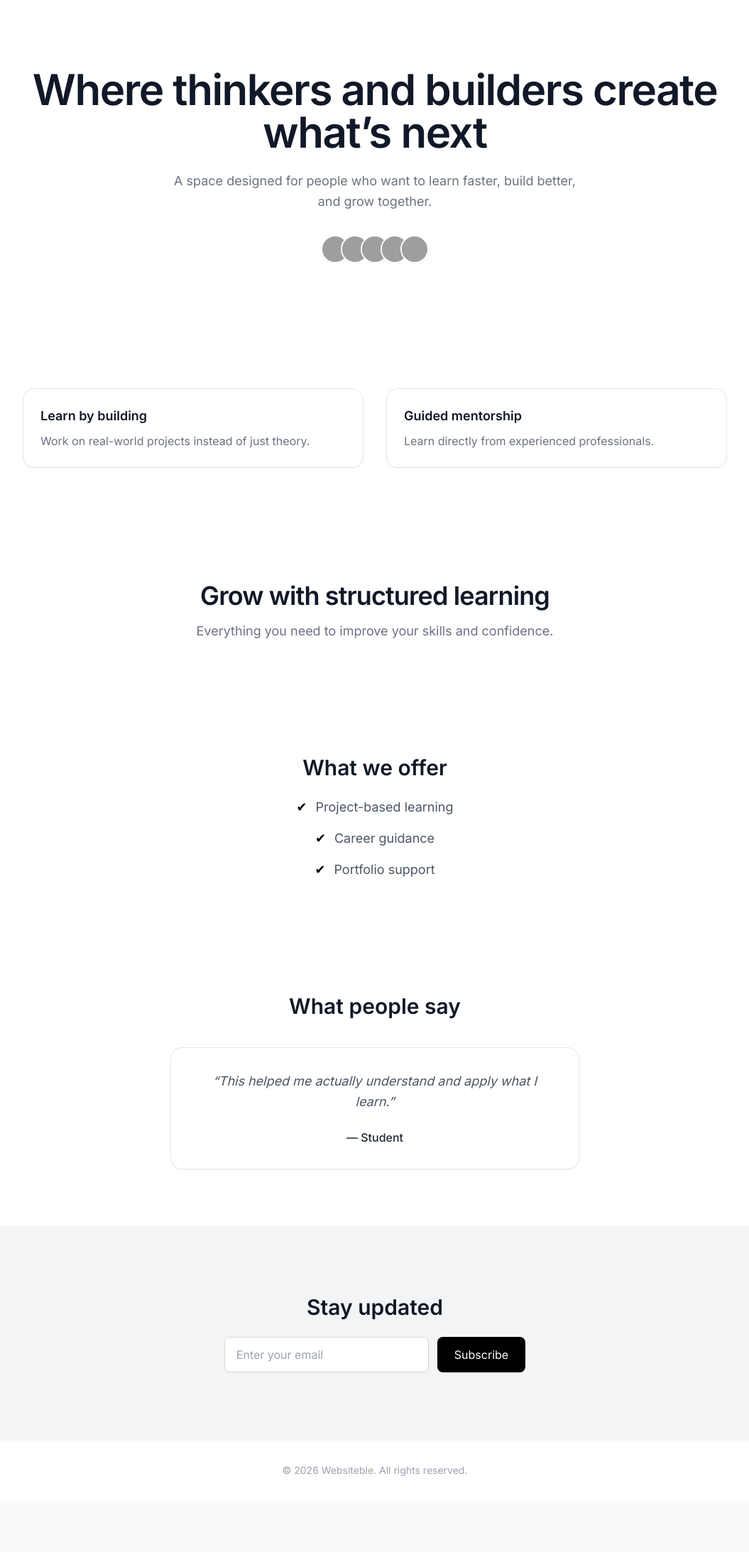
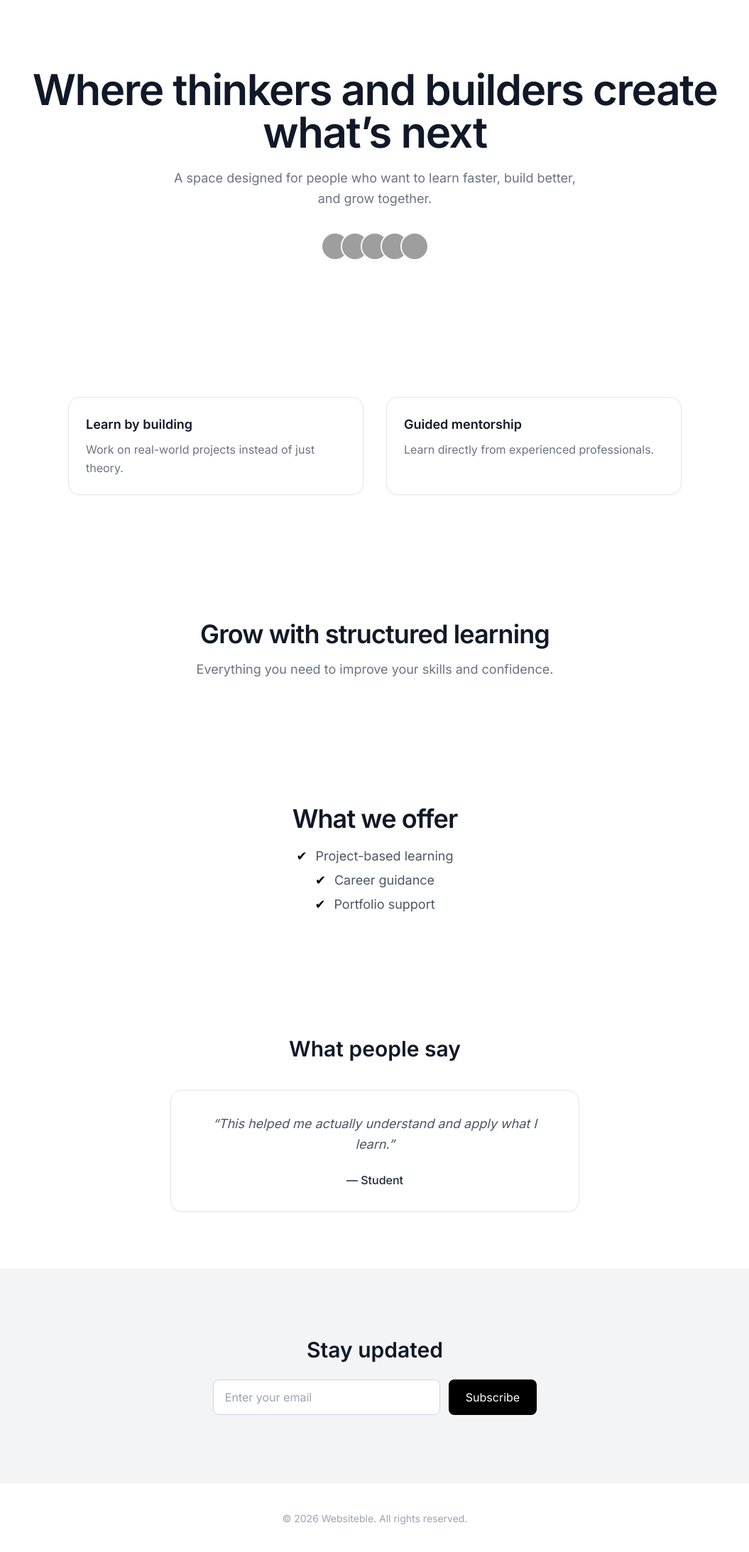
Before and after one commit to Gokulnathkm/websiteble-ui, a React (Vite) app: page / in a window 1280 px wide. Shown: the top 2186 px of the page at 71% size, without its empty margins (112-1167 px from the left). Before the commit the page ends 2113 px from the top, so only its background shows below. Built offline with nearby package versions, Linux system fonts and the light colour scheme; grey boxes are pictures that could not be loaded.

Commit message:
UI polish with spacing, alignment, and responsiveness improvements

```diff
--- a/src/sections/Footer.jsx
+++ b/src/sections/Footer.jsx
@@ -1,6 +1,6 @@
 const Footer = () => {
   return (
-    <footer className="py-8 text-center text-sm text-gray-400">
+    <footer className="py-10 text-center text-sm text-gray-400">
       © 2026 Websiteble. All rights reserved.
     </footer>
   );
--- a/src/sections/Hero.jsx
+++ b/src/sections/Hero.jsx
@@ -8,7 +8,7 @@ const Hero = () => {
         Where thinkers and builders create what’s next
       </h1>
 
-      <p className="mt-6 text-gray-500 max-w-xl mx-auto text-lg leading-relaxed">
+      <p className="mt-5 text-gray-500 max-w-xl mx-auto text-lg leading-relaxed">
         A space designed for people who want to learn faster, build better, and grow together.
       </p>
 
--- a/src/sections/Highlights.jsx
+++ b/src/sections/Highlights.jsx
@@ -11,7 +11,7 @@ const cardData = [
 
 const Highlights = () => {
   return (
-    <section className="max-w-5xl mx-auto px-4 py-20 grid md:grid-cols-2 gap-8">
+    <section className="max-w-4xl mx-auto px-4 py-24 grid md:grid-cols-2 gap-8">
       {cardData.map((item, i) => (
         <div
           key={i}
--- a/src/sections/Newsletter.jsx
+++ b/src/sections/Newsletter.jsx
@@ -10,7 +10,7 @@ const Newsletter = () => {
         <input
           type="email"
           placeholder="Enter your email"
-          className="px-4 py-3 border border-gray-300 rounded-lg w-full sm:w-72 focus:outline-none focus:ring-2 focus:ring-black transition-all duration-300 ease-in-out"
+          className="px-4 py-3 border border-gray-300 rounded-lg w-full sm:w-80 focus:outline-none focus:ring-2 focus:ring-black transition-all duration-300 ease-in-out"
         />
 
         <button className="bg-black text-white px-6 py-3 rounded-lg hover:opacity-90 active:scale-95 transition-all duration-300 ease-in-out">
--- a/src/sections/Offerings.jsx
+++ b/src/sections/Offerings.jsx
@@ -6,19 +6,24 @@ const offerings = [
 
 const Offerings = () => {
   return (
-    <section className="max-w-4xl mx-auto px-4 py-20 text-center">
-      <h2 className="text-2xl md:text-3xl font-semibold">
+    <section className="max-w-4xl mx-auto px-4 py-24 text-center">
+
+      <h2 className="text-3xl md:text-4xl font-semibold tracking-tight">
         What we offer
       </h2>
 
       <ul className="mt-6 space-y-4 text-gray-600">
         {offerings.map((item, i) => (
-    <li key={i} className="flex justify-center items-center gap-3 text-lg">
+          <li
+            key={i}
+            className="flex justify-center items-center gap-3 text-lg leading-none"
+          >
             <span className="text-black">✔</span>
             {item}
           </li>
         ))}
       </ul>
+
     </section>
   );
 };
--- a/src/sections/Testimonials.jsx
+++ b/src/sections/Testimonials.jsx
@@ -5,7 +5,7 @@ const Testimonials = () => {
         What people say
       </h2>
 
-<div className="mt-10 bg-white border border-gray-200 rounded-2xl p-8 max-w-xl mx-auto shadow-sm">
+<div className="mt-10 bg-white border border-gray-200 rounded-2xl p-8 max-w-xl mx-auto shadow-sm hover:shadow-md transition-all duration-300">
   <p className="text-gray-600 italic text-lg leading-relaxed">
     “This helped me actually understand and apply what I learn.”
   </p>
```
Lines whose indentation alone changed are shown as unchanged.
